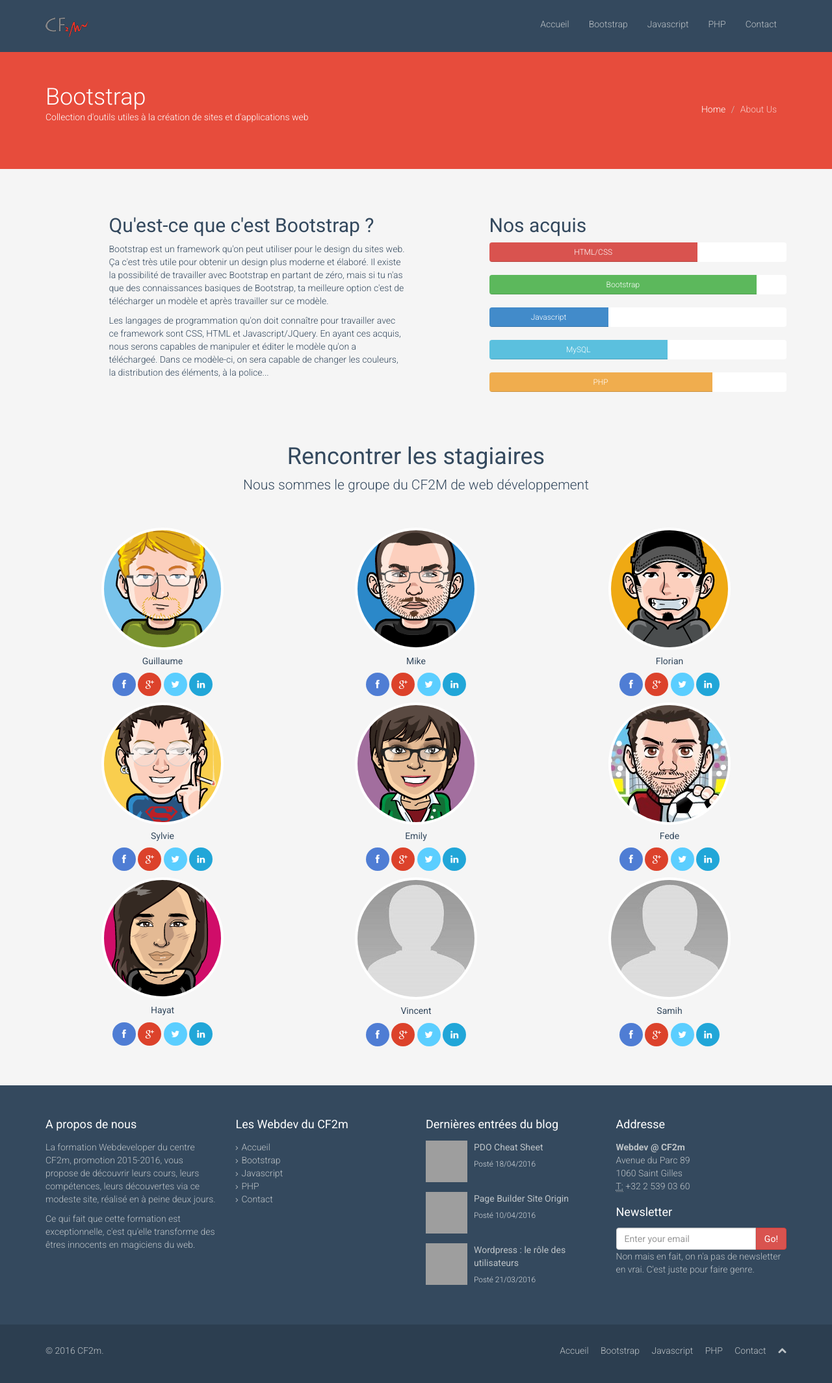
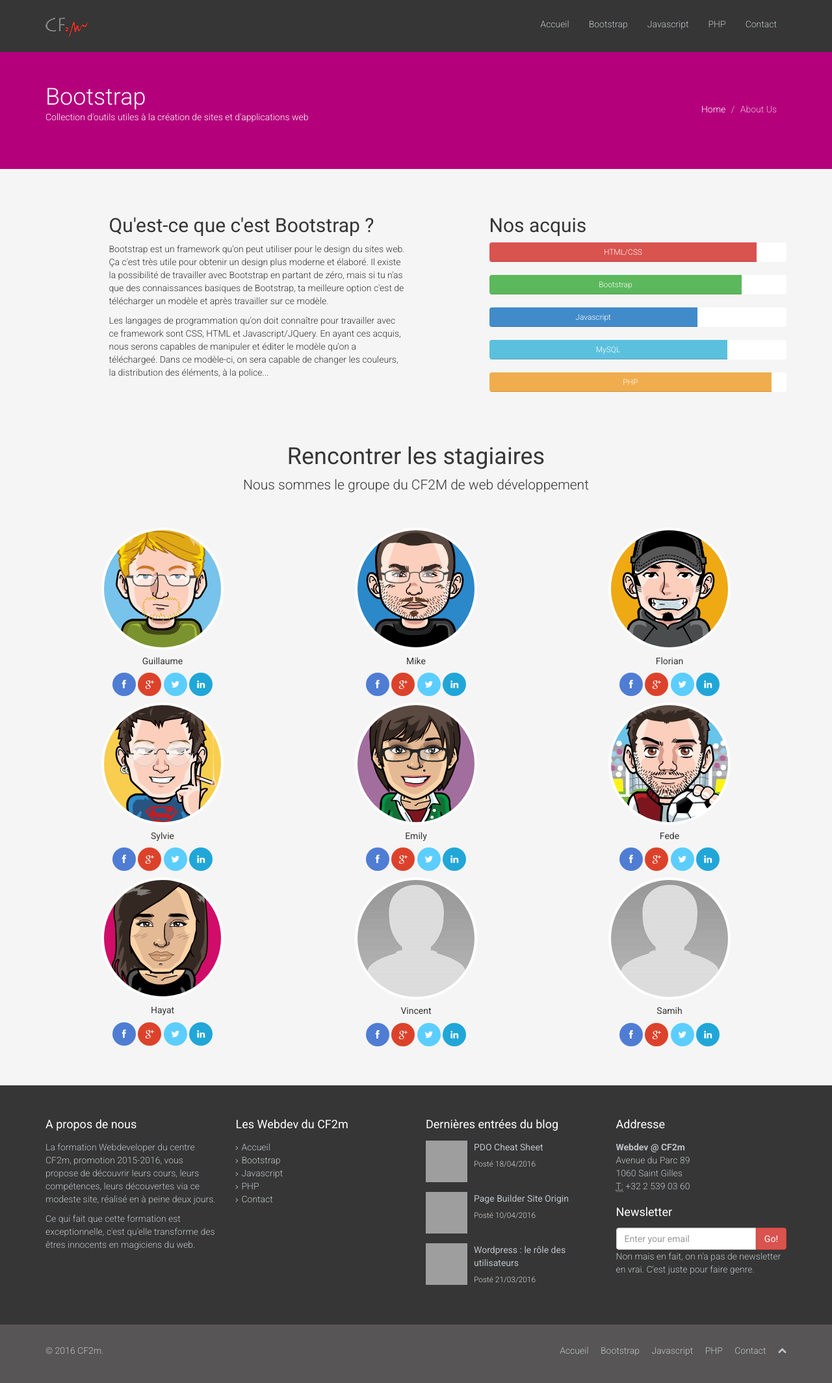
Before and after one commit to miloon/webdev_cf2m_presentation, a PHP site: page /bootstrap.php in a window 1280 px wide. Shown: the whole page at 65% size. Run offline with PHP 8.4, Linux system fonts and the light colour scheme; grey boxes are pictures that could not be loaded.

Commit message:
on a fini en equipe

```diff
--- a/bootstrap.php
+++ b/bootstrap.php
@@ -53,27 +53,27 @@
                 <h2>Nos acquis</h2>
                 <div>
                     <div class="progress">
-                        <div class="progress-bar progress-bar-danger" role="progressbar" aria-valuenow="90" aria-valuemin="0" aria-valuemax="100" style="width: 70%;">
+                        <div class="progress-bar progress-bar-danger" role="progressbar" aria-valuenow="90" aria-valuemin="0" aria-valuemax="100" style="width: 90%;">
                             <span>HTML/CSS</span>
                         </div>
                     </div>
                     <div class="progress">
-                        <div class="progress-bar progress-bar-success" role="progressbar" aria-valuenow="70" aria-valuemin="0" aria-valuemax="100" style="width: 90%;">
+                        <div class="progress-bar progress-bar-success" role="progressbar" aria-valuenow="70" aria-valuemin="0" aria-valuemax="100" style="width: 85%;">
                             <span>Bootstrap</span>
                         </div>
                     </div>
                     <div class="progress">
-                        <div class="progress-bar" role="progressbar" aria-valuenow="40" aria-valuemin="0" aria-valuemax="100" style="width: 40%;">
+                        <div class="progress-bar" role="progressbar" aria-valuenow="40" aria-valuemin="0" aria-valuemax="100" style="width: 70%;">
                             <span>Javascript</span>
                         </div>
                     </div>
                     <div class="progress">
-                        <div class="progress-bar progress-bar-info" role="progressbar" aria-valuenow="55" aria-valuemin="0" aria-valuemax="100" style="width: 60%;">
+                        <div class="progress-bar progress-bar-info" role="progressbar" aria-valuenow="55" aria-valuemin="0" aria-valuemax="100" style="width: 80%;">
                             <span>MySQL</span>
                         </div>
                     </div>
                     <div class="progress">
-                        <div class="progress-bar progress-bar-warning" role="progressbar" aria-valuenow="75" aria-valuemin="0" aria-valuemax="100" style="width: 75%;">
+                        <div class="progress-bar progress-bar-warning" role="progressbar" aria-valuenow="75" aria-valuemin="0" aria-valuemax="100" style="width: 95%;">
                             <span>PHP</span>
                         </div>
                     </div>
--- a/contact-us.php
+++ b/contact-us.php
@@ -26,7 +26,7 @@
     include "header.php";
 ?>
 
-    <section id="title" class="emerald">
+    <section id="title" class="pomegranate">
         <div class="container">
             <div class="row">
                 <div class="col-sm-6">
--- a/css/main.css
+++ b/css/main.css
@@ -28,7 +28,7 @@
 }
 body {
   padding-top: 80px;
-  color: #34495e;
+  color: #363636;
   background: #f5f5f5;
   font-family: 'Roboto', sans-serif;
   font-weight: 300;
@@ -248,16 +248,16 @@ body > section {
   background-color: #f39c12;
 }
 .emerald {
-  background-color: #2ecc71;
+  background-color: #0082CB;
 }
 .nephritis {
-  background-color: #27ae60;
+  background-color: #BDCD00;
 }
 .carrot {
   background-color: #e67e22;
 }
 .pumkin {
-  background-color: #d35400;
+  background-color: #EF8900;
 }
 .peter-river {
   background-color: #3498db;
@@ -266,10 +266,10 @@ body > section {
   background-color: #2980b9;
 }
 .alizarin {
-  background-color: #e74c3c;
+  background-color: #B5007C;
 }
 .pomegranate {
-  background-color: #c0392b;
+  background-color: #E42618;
 }
 .amethyst {
   background-color: #9b59b6;
@@ -284,7 +284,7 @@ body > section {
   background-color: #bdc3c7;
 }
 .wet-asphalt {
-  background-color: #34495e;
+  background-color: #363636;
 }
 .wet-asphalt a:not(.btn) {
   color: #bdc3c7;
@@ -293,7 +293,7 @@ body > section {
   color: #d9534f;
 }
 .midnight-blue {
-  background-color: #2c3e50;
+  background-color: #575555;
 }
 .concrete {
   background-color: #95a5a6;
--- a/javascript.php
+++ b/javascript.php
@@ -26,7 +26,7 @@
     include "header.php";
 ?>
 
-    <section id="title" class="emerald">
+    <section id="title" class="nephritis">
         <div class="container">
             <div class="row">
                 <div class="col-sm-6">
--- a/php.php
+++ b/php.php
@@ -26,7 +26,7 @@
     include "header.php";
 ?>
 
-    <section id="title" class="emerald">
+    <section id="title" class="pumkin">
         <div class="container">
             <div class="row">
                 <div class="col-sm-6">
```
